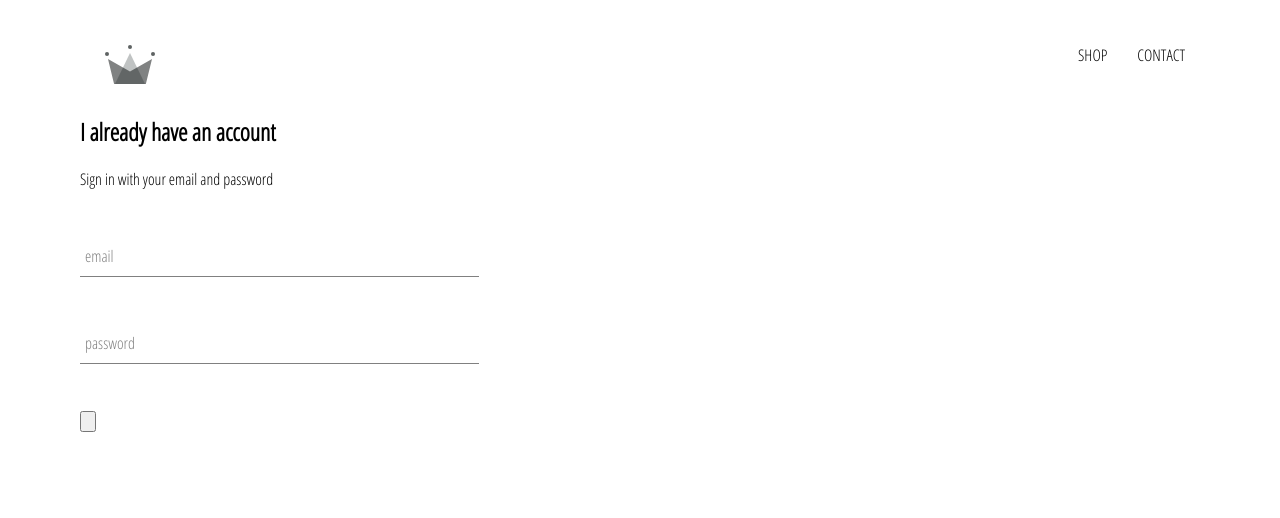
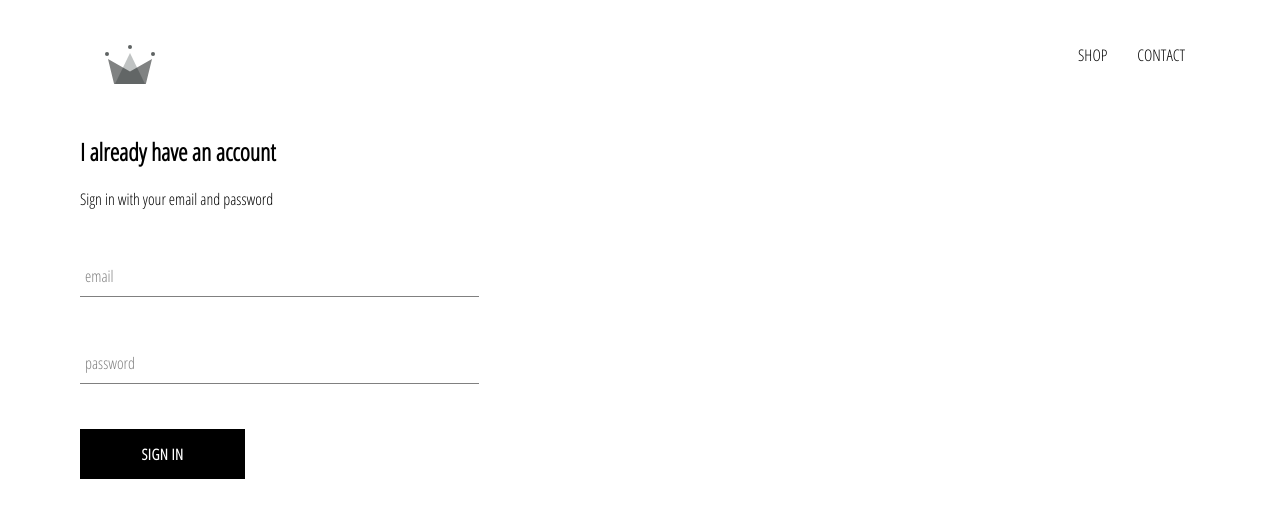
Before and after one commit to songulija/sClothing, a React (Create React App) app: page /signin in a window 1280 px wide. Shown: the top 518 px of the page. Built offline with nearby package versions, Linux system fonts and the light colour scheme.

Commit message:
Custom button with style added

```diff
--- /dev/null
+++ b/src/components/customButton/CustomButton.js
@@ -0,0 +1,12 @@
+import React from 'react'
+import './styles.scss'
+
+function CustomButton({children, ...otherProps}) {
+    return (
+        <button className='custom-button' {...otherProps}>
+            {children}
+        </button>
+    )
+}
+
+export default CustomButton
--- /dev/null
+++ b/src/components/customButton/styles.scss
@@ -0,0 +1,22 @@
+.custom-button {
+    min-width: 165px;
+    width: auto;
+    height: 50px;
+    letter-spacing: 0.5px;
+    line-height: 50px;
+    padding: 0 35px 0 35px;
+    font-size: 15px;
+    background-color: black;
+    color: white;
+    text-transform: uppercase;
+    font-family: 'Open Sans Condensed';
+    font-weight: bolder;
+    border: none;
+    cursor: pointer;
+
+    &:hover {
+      background-color: white;
+      color: black;
+      border: 1px solid black;
+    }
+  }
--- a/src/components/signIn/SignIn.js
+++ b/src/components/signIn/SignIn.js
@@ -1,4 +1,5 @@
 import React, {useState} from 'react'
+import CustomButton from '../customButton/CustomButton';
 import FormInput from '../formInput/FormInput';
 import './styles.scss'
 
@@ -19,7 +20,7 @@
         <form onSubmit={submitHandler}>
             <FormInput name='email' type='email' label='email' value={email} required handleChange={(e) => setEmail(e.target.value)}/>
             <FormInput name='password' type='password' label='password' value={password} required handleChange={(e) => setPassword(e.target.value)} />
-            <input type='submit' value='' />
+            <CustomButton type='submit' value=''>SIGN IN</CustomButton>
         </form>
         </div>
     )
--- a/src/components/signIn/styles.scss
+++ b/src/components/signIn/styles.scss
@@ -1,4 +1,12 @@
 .sign-in {
     width: 30vw;
+    display: flex;
+    flex-direction: column;
+
 }
-//30% of total
+
+.title{
+    margin: 10px 0;
+}
+//30% of total. add display flex to our sign-in components. and direction is column
+//so they will be vertically
```
